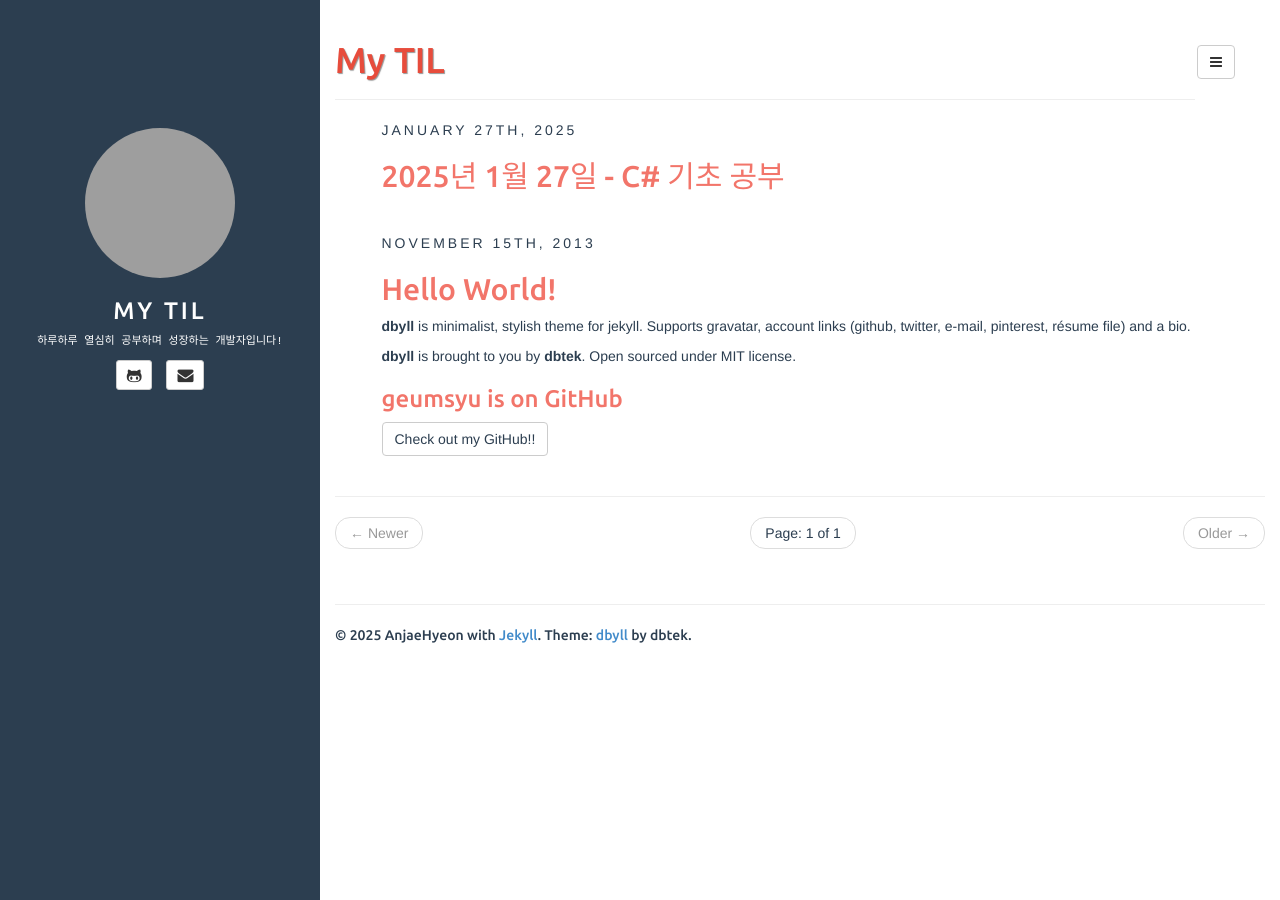
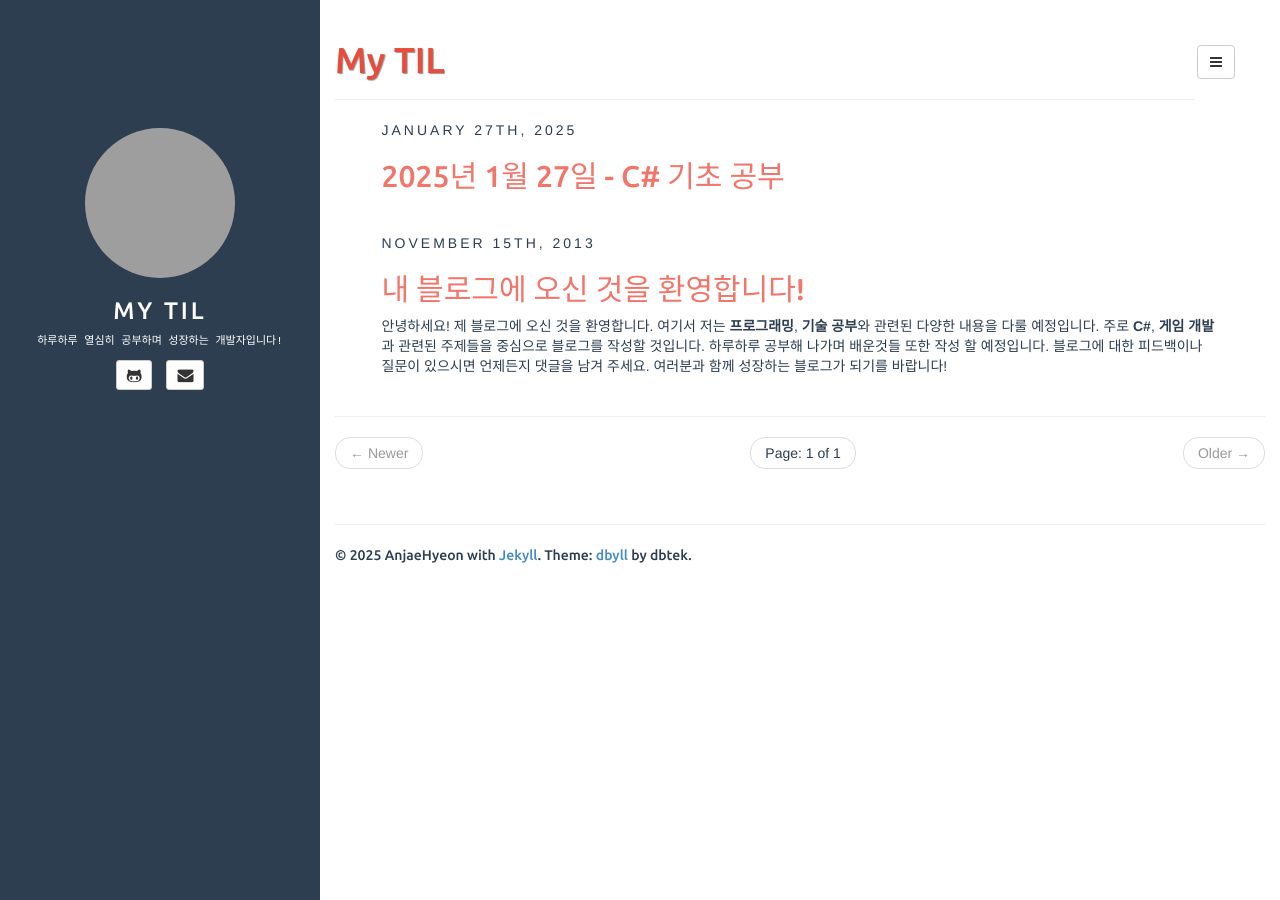
Before and after one commit to geumsyu/geumsyu.github.io, a Jekyll site: the page built from index.html, in a window 1280 px wide. Built offline with Jekyll 4.4.1, drawn with Linux system fonts in a browser that asks for light colours; the list of posts is cut into pages by our own code; grey boxes are pictures that could not be loaded.

Commit message:
Update 2013-11-15-hello-world.md

```diff
--- a/_posts/2013-11-15-hello-world.md
+++ b/_posts/2013-11-15-hello-world.md
@@ -1,15 +1,17 @@
 ---
 layout: post
-title: Hello World!
-categories: [general, setup, demo]
-tags: [demo, dbyll, dbtek, setup]
-fullview: true
+title: "내 블로그에 오신 것을 환영합니다!"
+categories: [general, introduction]
+tags: [blog, 소개]
+fullview: false
 comments: true
 ---
 
-**dbyll** is minimalist, stylish theme for jekyll. Supports gravatar, account links (github, twitter, e-mail, pinterest, résume file) and a bio.
+안녕하세요! 제 블로그에 오신 것을 환영합니다. 여기서 저는 **프로그래밍**, **기술 공부**와 관련된 다양한 내용을 다룰 예정입니다. 주로 **C#**, **게임 개발**과 관련된 주제들을 중심으로 블로그를 작성할 것입니다.
+하루하루 공부해 나가며 배운것들 또한 작성 할 예정입니다.
+블로그에 대한 피드백이나 질문이 있으시면 언제든지 댓글을 남겨 주세요. 여러분과 함께 성장하는 블로그가 되기를 바랍니다!
 
-**dbyll** is brought to you by **[dbtek](http://ismaildemirbilek.com)**. Open sourced under [MIT](http://opensource.org/licenses/MIT) license.
+제 GitHub도 확인해 보세요:)
 
 ### geumsyu is on GitHub
 
```
